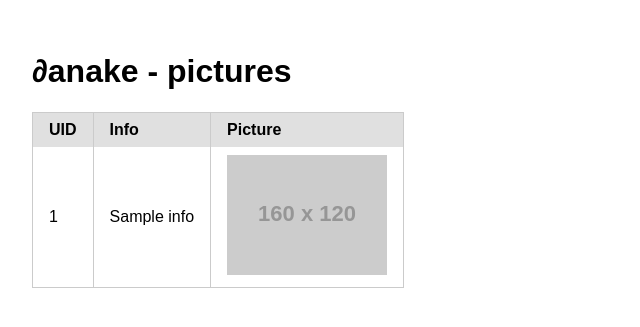
After one commit to scythe-suite/danake, a Flask app: template modules/auth/da/templates/pictures.html in a window 1280 px wide. The commit adds this page. Shown: the top 327 px of the page, without its empty margins (0-640 px from the left). Run offline with Flask 2, Linux system fonts and the light colour scheme; the template is opened without the code that fills it: most values are stand-ins (such as "Sample title", 1, 10 or a date in 2020); grey boxes labelled with a size stand in for pictures from a placeholder-image service; parts of the project's set-up code (start-up, migrations or seed data) failed here and were passed over; some libraries are stand-ins or nearby versions.

Commit message:
Added pictures endpoint to auth and relate danake utils command. Closes #5.

```diff
--- a/modules/auth/da/__init__.py
+++ b/modules/auth/da/__init__.py
@@ -3,7 +3,7 @@ import os
 from pathlib import Path
 
 import click
-from flask import Flask, Response, abort, jsonify, redirect, render_template, request, url_for
+from flask import Flask, Response, abort, jsonify, redirect, render_template, request, send_file, make_response
 from itsdangerous import BadSignature, SignatureExpired, URLSafeTimedSerializer
 
 app = Flask(__name__, instance_relative_config = True)
@@ -19,11 +19,14 @@ app.config.from_mapping(
 app.config.from_pyfile('config.py', silent = True)
 app.config.from_pyfile('/config.py', silent = True)
 
-USTS = URLSafeTimedSerializer(app.config['SECRET_KEY'])
+for key in 'PICTURES_FOLDER', 'UID2INFO_PATH', 'COOKIE2UID_PATH':
+  if not app.config[key].startswith('/'):
+    app.config[key] = str(Path(app.instance_path) / app.config[key])
 
 UID2INFO = dict(
   reader(Path(app.config['UID2INFO_PATH']).open('r'), delimiter = '\t')
 )
+
 UID2COOKIE = dict(
   (uid[:-1], cookie) for cookie, uid in reader(Path(app.config['COOKIE2UID_PATH']).open('r'), delimiter = '\t')
 )
@@ -34,12 +37,30 @@ PICTURES_FOLDER_PATH.mkdir(exist_ok = True, parents = True)
 
 DANAKE_AUTH = os.environ.get('DANAKE_AUTH', app.config['SECRET_KEY'])
 
+USTS = URLSafeTimedSerializer(app.config['SECRET_KEY'])
+
+@app.route('/picture/<string:uid>')
+def picture(uid):
+    auth = request.cookies.get('danake_auth')
+    if auth is None or auth != DANAKE_AUTH: abort(401)
+    dst = PICTURES_FOLDER_PATH / (uid + '.png')
+    if not dst.exists(): abort(404)
+    return send_file(dst)
+
+@app.route('/pictures/<string:auth>')
+def pictures(auth = None):
+    if auth is None or auth != DANAKE_AUTH: abort(401)
+    uid2info = [(uid, info, (PICTURES_FOLDER_PATH / (uid + '.png')).exists()) for uid, info in sorted(UID2INFO.items())]
+    resp = make_response(render_template('pictures.html', uid2info = uid2info))
+    resp.set_cookie('danake_auth', DANAKE_AUTH)
+    return resp
+
 @app.route('/tokens')
 def tokens():
     auth = request.headers.get('X-DANAKE-AUTH')
     if auth is None or auth != DANAKE_AUTH: abort(401)
     return Response(
-      '\n'.join('{}\t{}'.format(uid, USTS.dumps(uid)) for uid in UID2COOKIE.keys()),
+      '\n'.join('{}\t{}{}'.format(uid, request.url_root, USTS.dumps(uid)) for uid in UID2COOKIE.keys()),
       mimetype = 'text/plain'
     )
 
--- a/modules/auth/da/static/main.css
+++ b/modules/auth/da/static/main.css
@@ -5,3 +5,16 @@
 .pure-alert  {
     border-radius: .8em;
 }
+
+.thumbnail{
+  width: 160px;
+  display:block;
+  z-index:999;
+  cursor: pointer;
+  -webkit-transition-property: all;
+  -webkit-transition-duration: 0.3s;
+  -webkit-transition-timing-function: ease;
+}
+.thumbnail:hover {
+    transform: scale(6);
+}
--- /dev/null
+++ b/modules/auth/da/templates/pictures.html
@@ -0,0 +1,31 @@
+{% extends 'base.html' %}
+
+{% block content %}
+<h1>{% block title %}∂anake - pictures{% endblock %}</h1>
+
+<table class="pure-table pure-table-bordered">
+  <thead>
+      <tr>
+          <th>UID</th>
+          <th>Info</th>
+          <th>Picture</th>
+      </tr>
+  </thead>
+  <tbody>
+    {% for uid, info, exists in uid2info %}
+      <tr>
+          <td>{{uid}}</td>
+          <td>{{info}}</td>
+          <td>
+            {% if exists %}
+              <img class="pure-thumbnails thumbnail" src="{{url_for('picture', uid = uid)}}"/>
+            {% else %}
+              <img class="pure-thumbnails" src="http://placehold.it/160x120">
+            {% endif %}
+          </td>
+      </tr>
+    {% endfor %}
+  </tbody>
+</table>
+
+{% endblock %}
```
Also changed, not shown: 2 other files.
